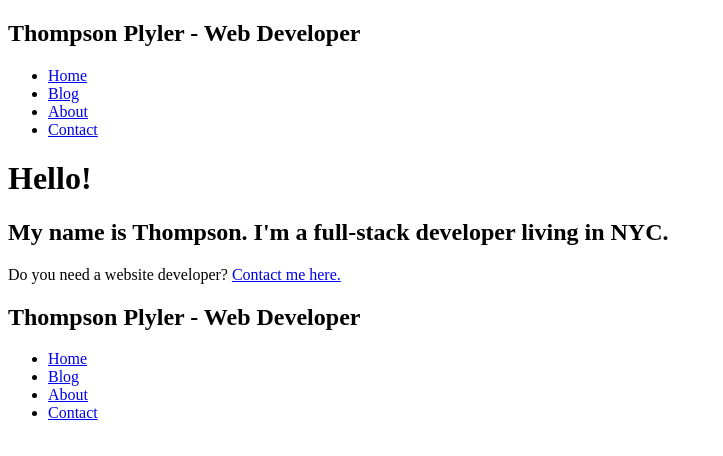
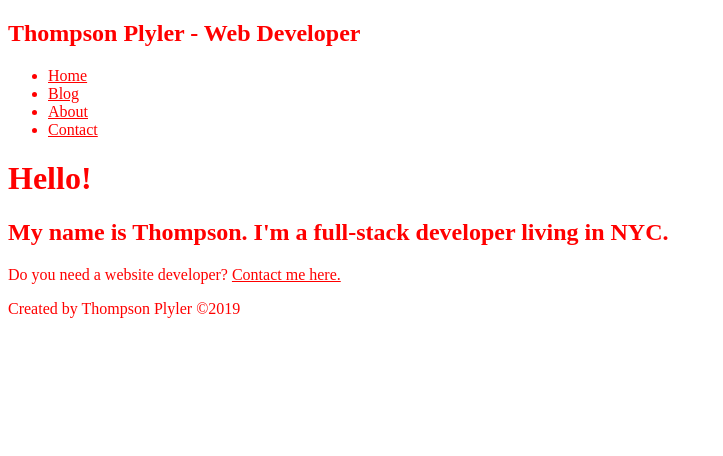
Before and after one commit to thompsonplyler/gatsby-freecodecamp-bootcamp, a Gatsby site: page / in a window 1280 px wide. Shown: the whole page, without its empty margins (0-723 px from the left). Built offline with nearby package versions, Linux system fonts and the light colour scheme; Gatsby itself is replaced by a stand-in of ours.

Commit message:
Added SCSS to Gatsby.

```diff
--- a/package.json
+++ b/package.json
@@ -14,6 +14,8 @@
   },
   "dependencies": {
     "gatsby": "^2.17.4",
+    "gatsby-plugin-sass": "^2.1.20",
+    "node-sass": "^4.13.0",
     "react": "^16.11.0",
     "react-dom": "^16.11.0"
   },
--- a/src/components/layout.js
+++ b/src/components/layout.js
@@ -1,15 +1,16 @@
 import React from 'react'
-import {Link} from 'gatsby'
+import {
+    Link
+} from 'gatsby'
 import Header from './header'
 import Footer from './footer'
+import "../styles/index.css"
 
 
 const Layout = (props) => {
-    return (
-        <div>
-            <Header />
-            {props.children}
-        </div>
+    return (<div>
+        <Header /> {props.children} <Footer />
+    </div>
     )
 }
 
--- a/src/pages/index.js
+++ b/src/pages/index.js
@@ -1,15 +1,15 @@
 import React from 'react'
-import {Link} from 'gatsby'
+import { Link } from 'gatsby'
 import Layout from '../components/layout'
 
 const Index = () => {
     return (
         <div>
-            <Layout />
-            <h1>Hello!</h1>
-            <h2>My name is Thompson. I'm a full-stack developer living in NYC.</h2>
-            <p>Do you need a website developer? <Link to="/contact">Contact me here.</Link></p>
-            <Layout />
+            <Layout>
+                <h1>Hello!</h1>
+                <h2>My name is Thompson. I'm a full-stack developer living in NYC.</h2>
+                <p>Do you need a website developer? <Link to="/contact">Contact me here.</Link></p>
+            </Layout>
         </div>
     )
 }
--- /dev/null
+++ b/src/styles/index.css
@@ -0,0 +1,3 @@
+* {
+    color: red;
+}
```
Also changed, not shown: 1 other file.
